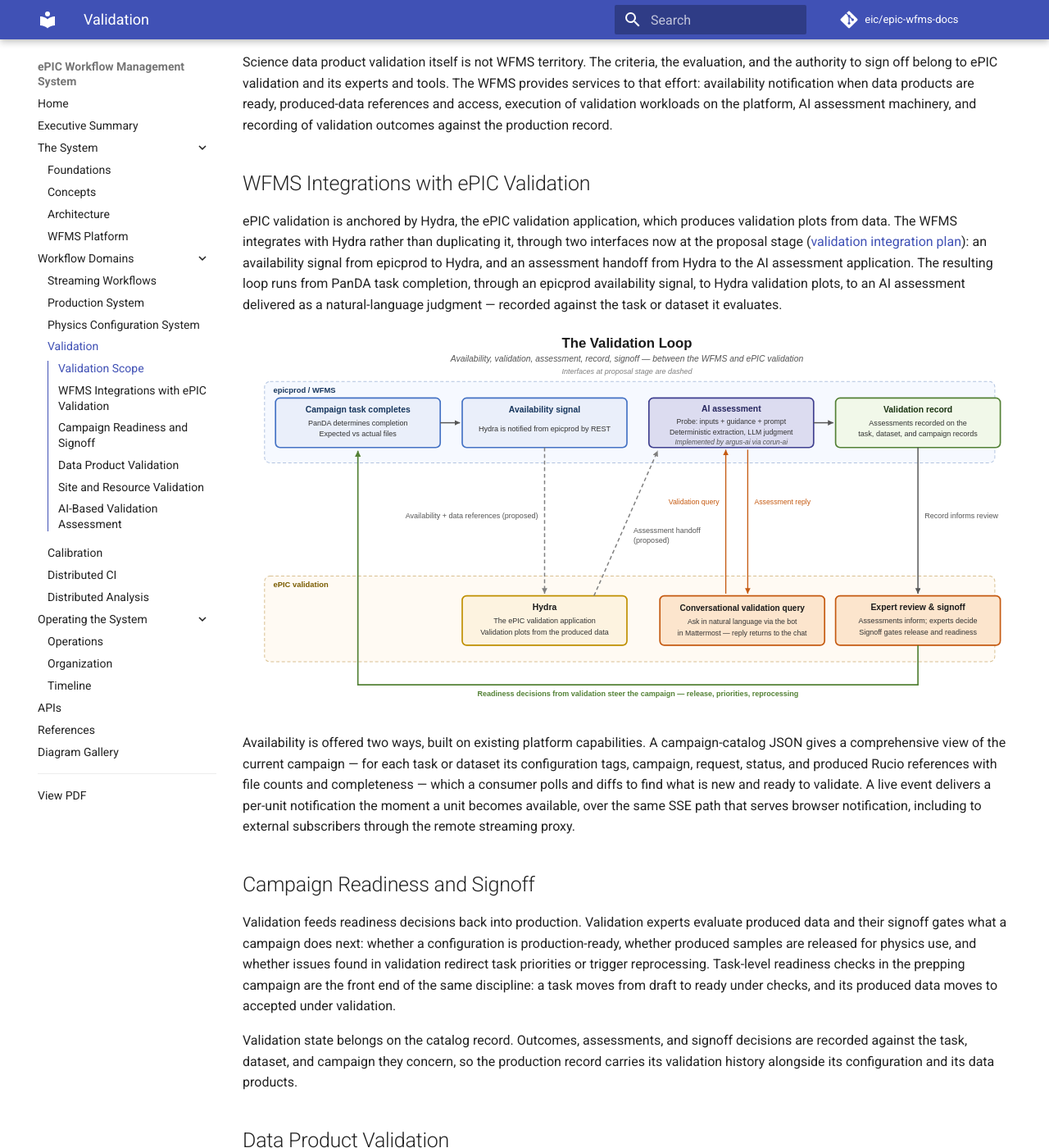
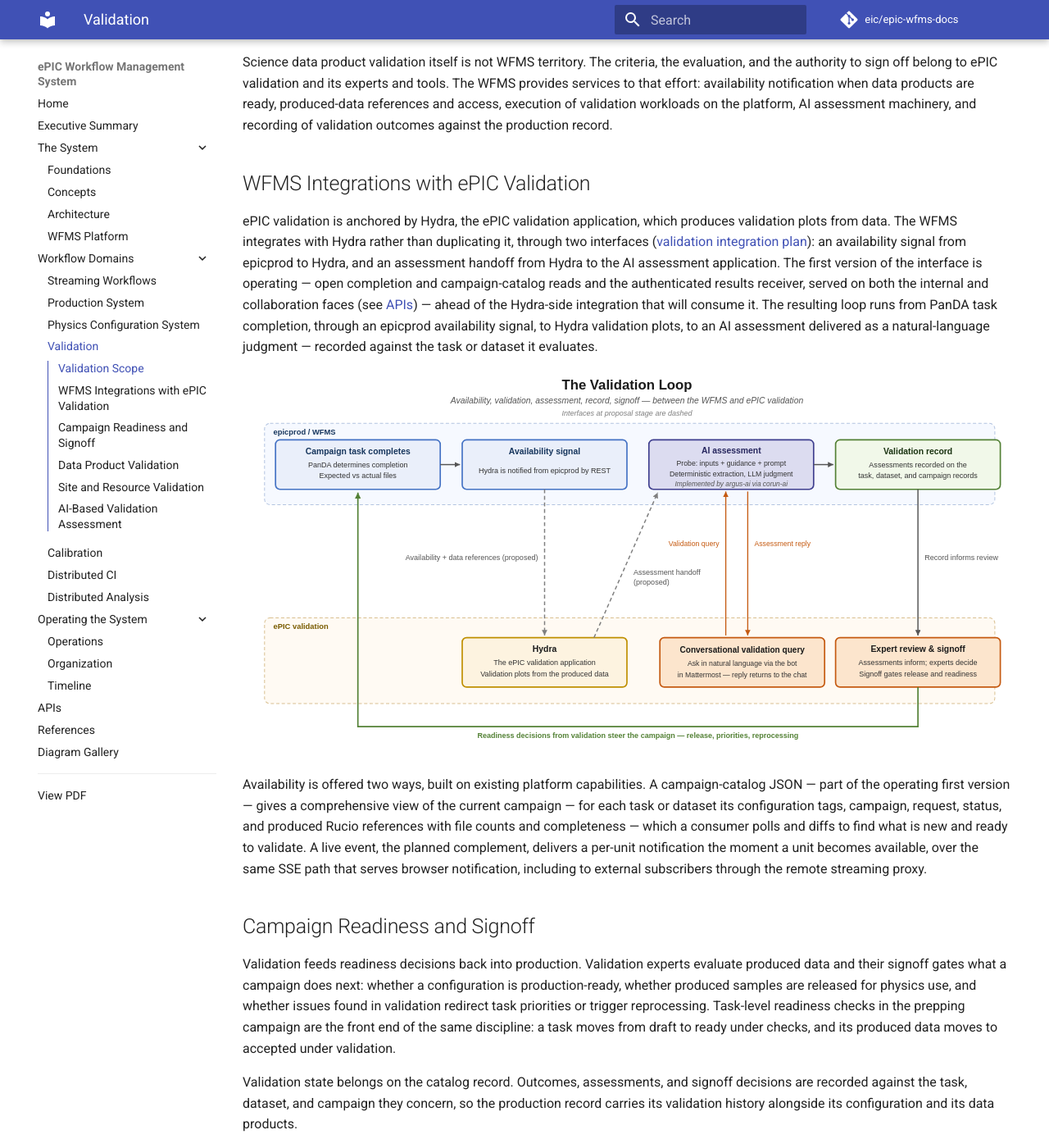
Before and after one commit to eic/epic-wfms-docs, an MkDocs documentation site: the page built from docs/validation.md, in a window 1280 px wide and 1400 px high, scrolled down 377 px. Shown: the whole window at 82% size. Built offline with MkDocs 1.6.1 and Material for MkDocs 9.7.7, drawn with Linux system fonts in a browser that asks for light colours; comment, search, counter and statistics services are not loaded.

Commit message:
Hole fixes: validation and analysis currency; delivery, state history, verified operations
The validation interface advances from proposal to its operating first
version (validation, matching apis); analysis advances to first use
with PanDA user tasks under fair share and the analysis monitoring
view; production gains the delivered-data account and campaign
delivery view; the platform gains the snapper-ai coherent state
history; operations gains the verified task-operation record with
requester attribution. The lifecycles figure is introduced as the
conceptual arc.

Co-Authored-By: Claude Fable 5 <noreply@anthropic.com>

```diff
--- a/docs/validation.md
+++ b/docs/validation.md
@@ -19,20 +19,23 @@ workloads on the platform, AI assessment machinery, and recording of validation
 ## WFMS Integrations with ePIC Validation
 
 ePIC validation is anchored by Hydra, the ePIC validation application, which produces validation plots from data. The
-WFMS integrates with Hydra rather than duplicating it, through two interfaces now at the proposal stage
+WFMS integrates with Hydra rather than duplicating it, through two interfaces
 ([validation integration plan](https://github.com/BNLNPPS/swf-epicprod/blob/main/docs/EPICPROD_VALIDATION.md)): an
-availability signal from epicprod to Hydra, and an assessment handoff from Hydra to the AI assessment application. The
+availability signal from epicprod to Hydra, and an assessment handoff from Hydra to the AI assessment application.
+The first version of the interface is operating — open completion and campaign-catalog reads and the authenticated
+results receiver, served on both the internal and collaboration faces (see [APIs](apis.md)) — ahead of the Hydra-side
+integration that will consume it. The
 resulting loop runs from PanDA task completion, through an epicprod availability signal, to Hydra validation plots, to
 an AI assessment delivered as a natural-language judgment — recorded against the task or dataset it evaluates.
 
 [![The validation loop](diagrams/validation_loop.svg)](diagrams/validation_loop.svg)
 
-Availability is offered two ways, built on existing platform capabilities. A campaign-catalog JSON gives a
-comprehensive view of the current campaign — for each task or dataset its configuration tags, campaign, request,
-status, and produced Rucio references with file counts and completeness — which a consumer polls and diffs to find what
-is new and ready to validate. A live event delivers a per-unit notification the moment a unit becomes available, over
-the same SSE path that serves browser notification, including to external subscribers through the remote streaming
-proxy.
+Availability is offered two ways, built on existing platform capabilities. A campaign-catalog JSON — part of the
+operating first version — gives a comprehensive view of the current campaign — for each task or dataset its
+configuration tags, campaign, request, status, and produced Rucio references with file counts and completeness —
+which a consumer polls and diffs to find what is new and ready to validate. A live event, the planned complement,
+delivers a per-unit notification the moment a unit becomes available, over the same SSE path that serves browser
+notification, including to external subscribers through the remote streaming proxy.
 
 ## Campaign Readiness and Signoff
 
```
Also changed, not shown: docs/analysis.md (+4 -2 lines), docs/concepts.md (+1 -1 lines), docs/operations.md (+3 -1 lines), docs/platform.md (+5 -0 lines), docs/production.md (+5 -0 lines).
